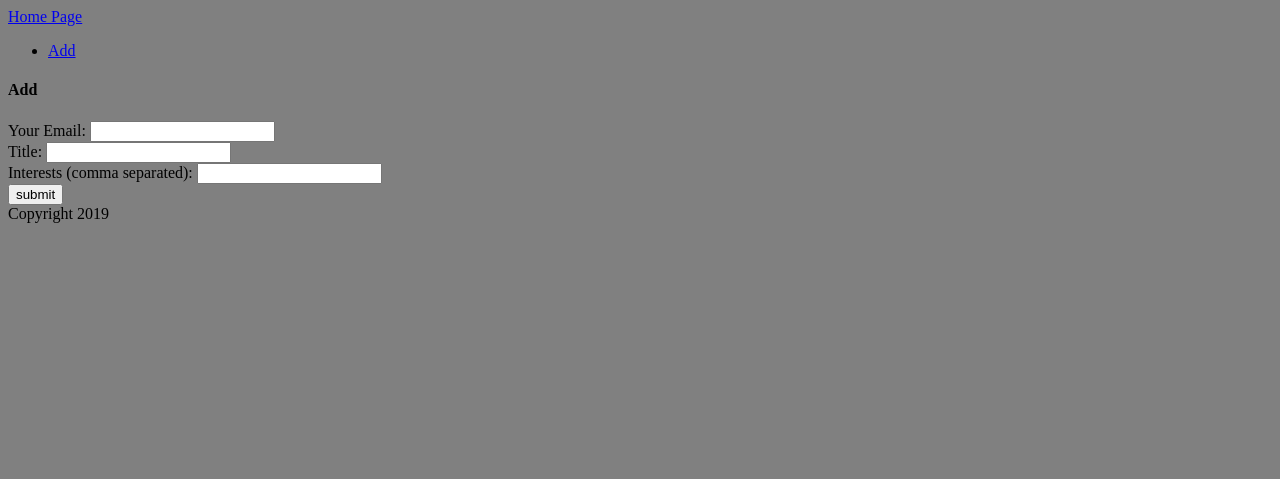
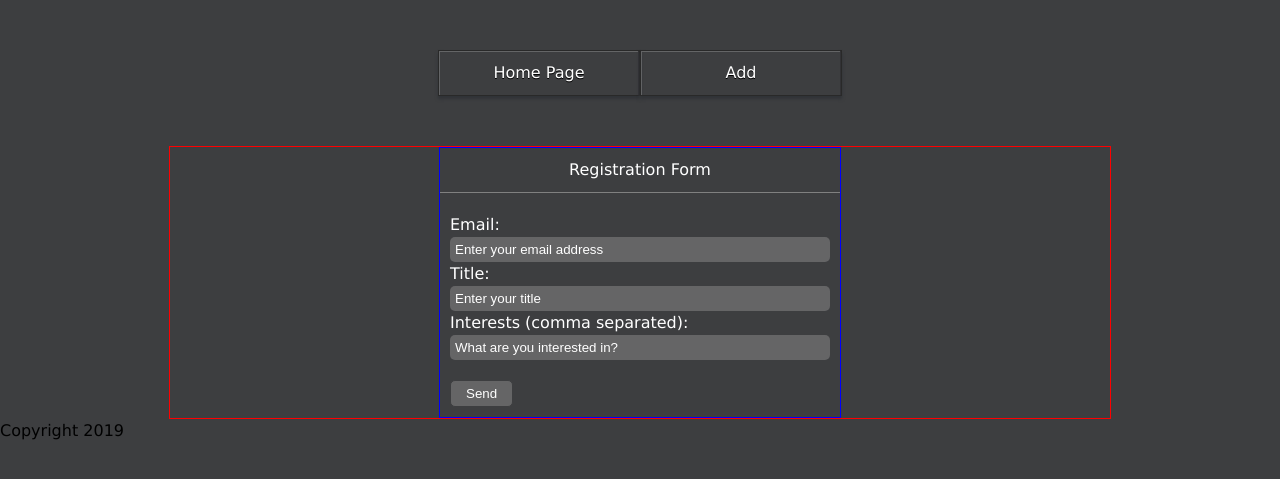
Before and after one commit to chalov-anton/Our-first-progect, a PHP site: page /add.php in a window 1280 px wide. Shown: the top 479 px of the page. Run offline with PHP 8.4, Linux system fonts and the light colour scheme.

Commit message:
Changed and styled navigation menu and form

```diff
--- a/add.php
+++ b/add.php
@@ -47,24 +47,30 @@ if (isset($_POST['submit'])) {
 <link href="styles.css" type="text/css" rel="stylesheet">
 
 <?php include('templates/header.php') ?>
+<main>
 
-<section>
-    <h4>Add</h4>
+
     <form action="add.php" method="POST">
-        <label>Your Email:</label>
-        <input type="text" name="email" value="<?php echo $email ?>">
+         <h1 class="reg-title">Registration Form</h1>
+         <fieldset>
+
+        <label for="email">Email:</label>
+        <input type="text" name="email" id="email" placeholder="Enter your email address" value="<?php echo $email ?>">
         <div><?php echo $errors['email']; ?></div>
-        <label>Title:</label>
-        <input type="text" name="title" value="<?php echo $title ?>">
+
+        <label for="title">Title:</label>
+        <input type="text" name="title" id="title" placeholder="Enter your title" value="<?php echo $title ?>">
         <div><?php echo $errors['title']; ?></div>
-        <label>Interests (comma separated):</label>
-        <input type="text" name="interests" value="<?php echo $interests ?>">
+
+        <label for="interests">Interests (comma separated):</label>
+        <input type="text" name="interests" id="interests" placeholder="What are you interested in?" value="<?php echo $interests ?>">
         <div><?php echo $errors['interests']; ?></div>
+    </fieldset>
         <div>
-            <input type="submit" name="submit" value="submit">
+            <input type="submit" name="submit" value="Send">
         </div>
     </form>
-</section>
+</main>
 <?php include('templates/footer.php') ?>
 
 </html>
--- a/styles.css
+++ b/styles.css
@@ -1,4 +1,107 @@
 body {
-    background-color: gray;
-    /* for test purpasee only*/
+padding: 0;
+margin: 0;
+font: 16px/1.5 Verdana, Helvetica, Arial, sans-serif;
+background-color: #3d3e40;
 }
+
+.container {
+max-width: 940px;
+/*border: 1px solid blue;*/
+margin: 0 auto 50px auto;
+}
+
+main {
+max-width: 940px;
+border: 1px solid red;
+margin: 0 auto;
+}
+
+/*style for navigation*/
+
+.main-nav {
+margin-top: 50px;
+/*border: 1px solid red;*/
+}
+
+.nav-list {
+padding: 0;
+margin: 0 auto;
+list-style-type: none;
+
+display: flex;
+justify-content: center;
+}
+
+.nav-list li {
+flex-basis: 200px;
+box-shadow: 0 3px 3px #303337;
+border: 1px solid #292929;
+}
+.nav-list a {
+display: block;
+text-decoration: none;
+padding: 10px;
+color: #ffffff;
+font-weight: 400;
+text-align: center;
+text-shadow: 0 1px 0 #000;
+border-right: 1px solid #323235;
+border-left: 1px solid rgba(255, 255, 255, 0.2);
+background: linear-gradient(top, #535357, #3c3c3f);
+box-shadow: inset 0 1px 0px rgba(255, 255, 255, 0.2), 0 1px 0px #292929;
+}
+
+.nav-list a:hover {
+background-color: #414142;
+text-shadow: 0 0 8px rgba(255, 255, 255, 0.2);
+box-shadow: inset 0 1px 0px rgba(255, 255, 255, 0.2), 0 1px 0px #292929;
+}
+
+.nav-list a:active {
+background: #414142;
+box-shadow: inset 0 2px 3px rgba(0,0,0, 0.2);
+}
+
+/*Style for form*/
+h1.reg-title {
+font-size: 16px;
+color: #ffffff;
+font-weight: 400;
+text-align: center;
+border-bottom: 1px solid gray;
+margin: 0;
+padding: 10px;
+margin-bottom: 10px;
+}
+form {
+border: 1px solid blue;
+width: 400px;
+margin: 0 auto;
+color: #ffffff;
+}
+fieldset {
+	border: none;
+	margin: 0;
+	padding: 10px;
+}
+input[type=text] {
+	padding: 5px;
+	width:100%;
+	box-sizing: border-box;
+	border-radius: 5px;
+	border: none;
+	background-color: #656566;
+}
+::placeholder {
+	color: #ffffff;
+}
+input[type=submit] {
+    padding:5px 15px;
+    background: #656566;
+    border: 1px solid #3d3e40;
+    cursor:pointer;
+    color: #ffffff;
+    border-radius: 5px;
+    margin: 10px;
+}
--- a/templates/header.php
+++ b/templates/header.php
@@ -3,11 +3,13 @@
 
 </head>
 <body>
-<nav>
-    <div>
-        <a href="index.php">Home Page</a>
-        <ul>
-            <li><a href="/add.php">Add</a></li>
-        </ul>
-    </div>
-</nav>
+<div class="wrapper">
+		<div class="container">
+    <nav class="main-nav">
+      <ul class="nav-list">
+        <li><a href="index.php">Home Page</a></li>
+        <li><a href="/add.php">Add</a></li>
+      </ul>
+    </nav>
+  </div>
+</div>
```
Also changed, not shown: index.php (+11 -3 lines).
